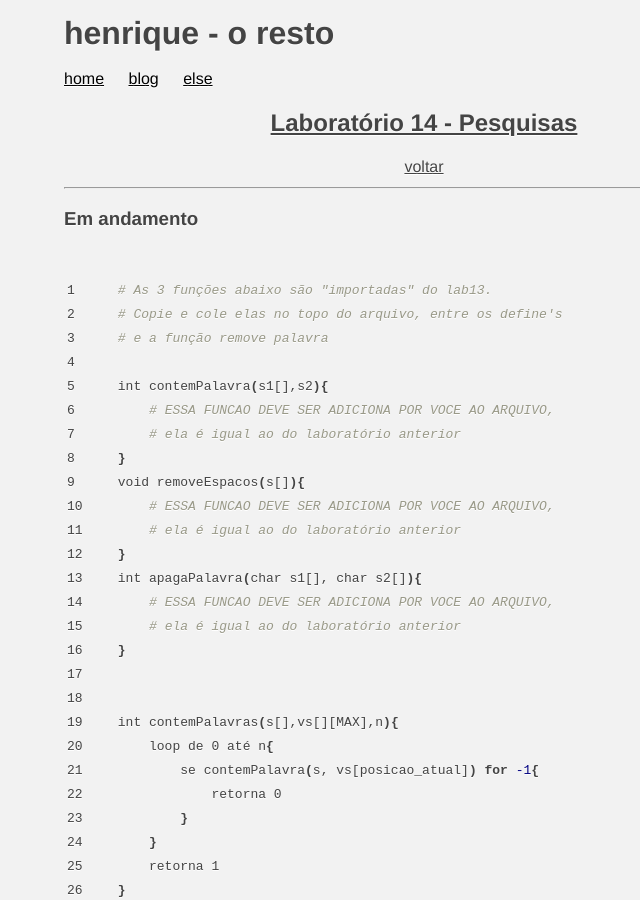
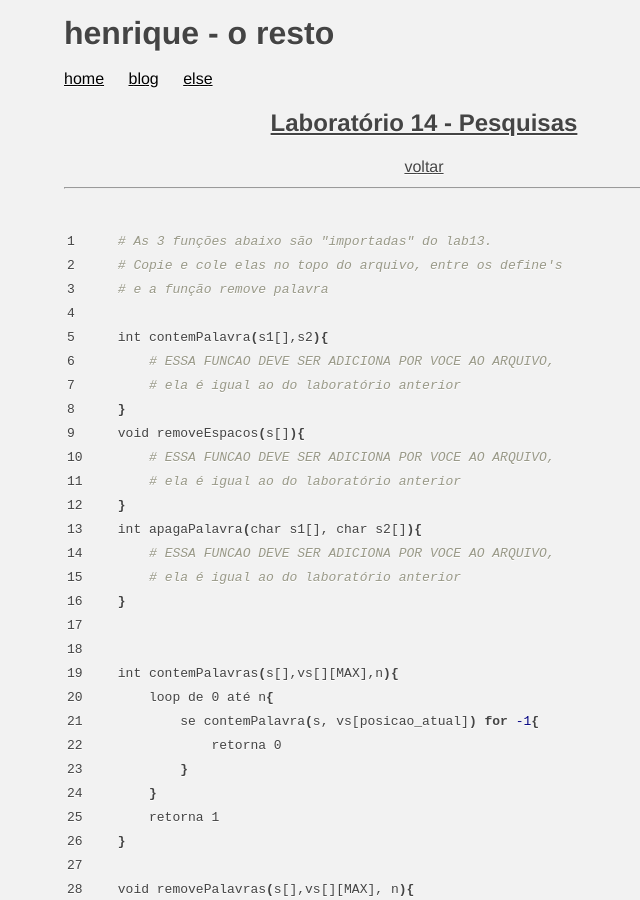
Before and after one commit to faciolihenrique/henriquefacioli.github.io, a Jekyll site: the page built from else/mc102/1s2016/pseudo14.md, in a window 1280 px wide and 900 px high. Shown: the whole window, without its empty margins (216-856 px from the left). Built offline with Jekyll 4.4.1, drawn with Linux system fonts in a browser that asks for light colours.

Commit message:
Tirato Em Andamente

```diff
--- a/else/mc102/1s2016/pseudo14.md
+++ b/else/mc102/1s2016/pseudo14.md
@@ -4,8 +4,6 @@ title: henrique - o resto
 postName: <a href="https://susy.ic.unicamp.br:9999/mc102ij/14/enunc.html">Laboratório 14 - Pesquisas</a>
 anterior: ../
 ---
-
-### Em andamento
 
 {% highlight bash linenos%}
     # As 3 funções abaixo são "importadas" do lab13.
```
